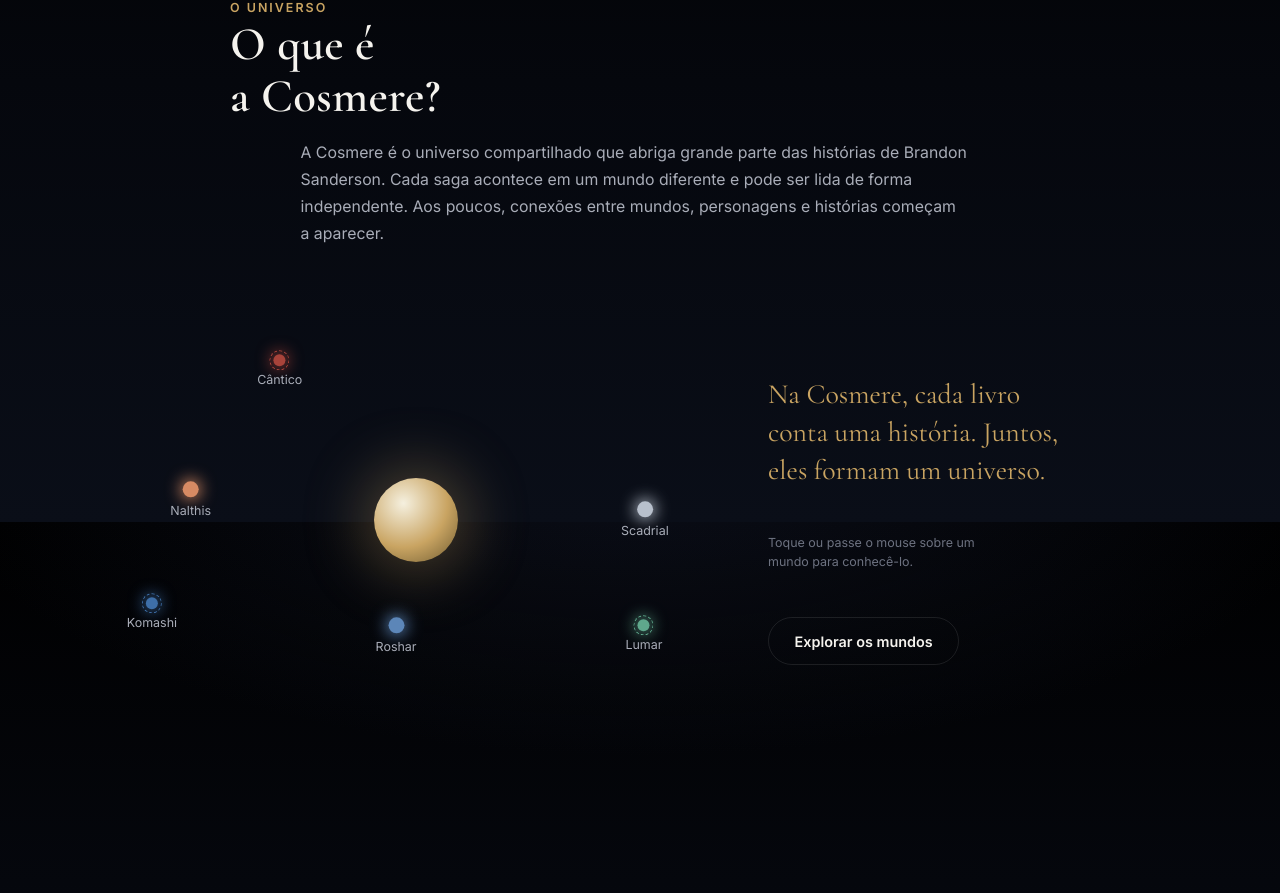
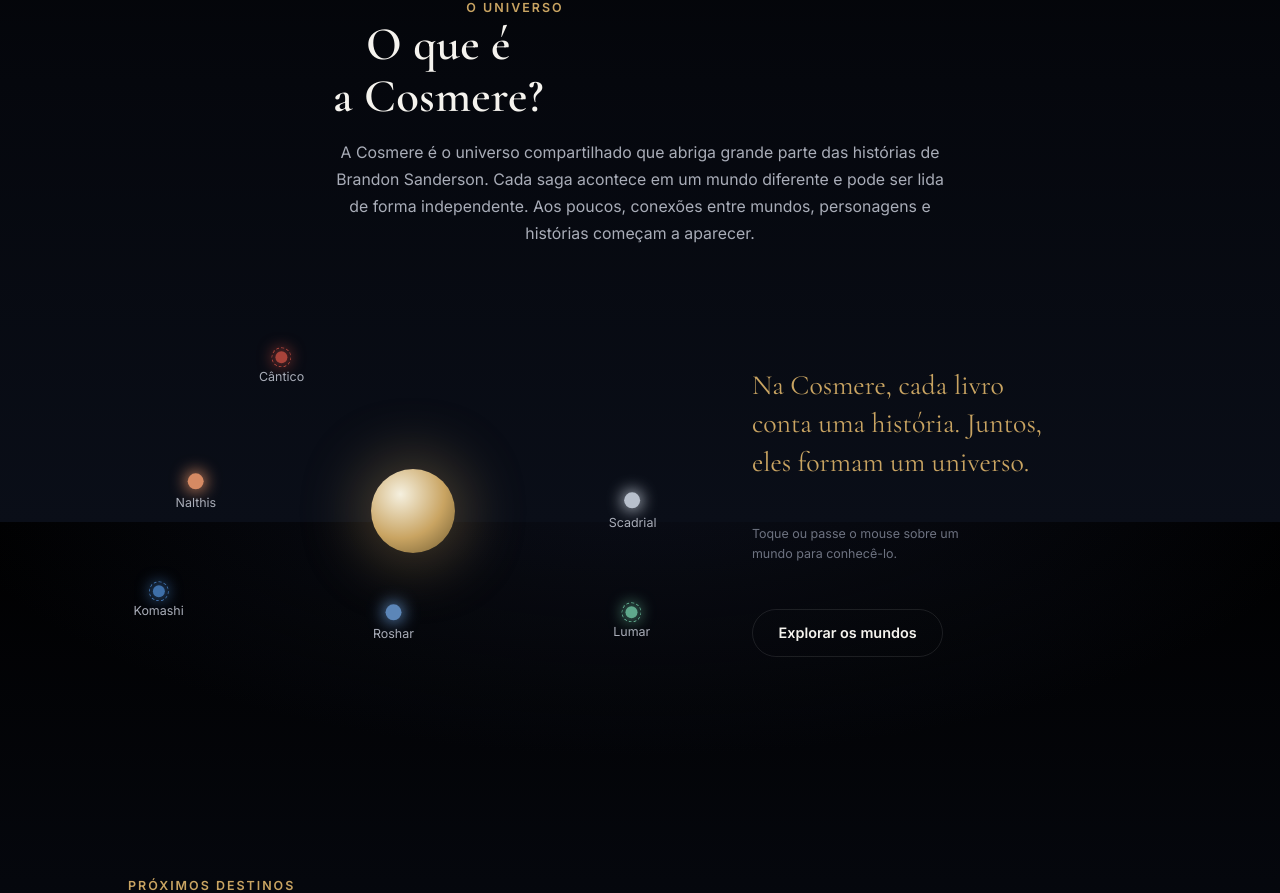
Before and after one commit to thadeucupello/cosmere-trama, a React (Vite) app in the folder cosmere/: page / in a window 1280 px wide. Shown: the part 1078-1971 px from the top of the page. Built offline with nearby package versions, Linux system fonts and the light colour scheme.

Commit message:
Centraliza abertura da Cosmere no preview

```diff
--- a/cosmere/src/styles/home-refinement-preview.css
+++ b/cosmere/src/styles/home-refinement-preview.css
@@ -6,23 +6,32 @@
 
 .cosmere-map--refined .cosmere-map__intro {
   width: 100%;
-  max-width: 820px;
+  max-width: 760px;
   margin-inline: auto;
 }
 
+/* O CSS-base força os headings da Cosmere para a esquerda no desktop.
+   Neste preview, a abertura funciona como um bloco editorial centralizado. */
+.cosmere-map--refined .cosmere-map__intro .section-heading-block {
+  width: 100%;
+  text-align: center !important;
+}
+
 .cosmere-map--refined .cosmere-map__intro .section-sub {
-  max-width: 68ch;
+  max-width: 62ch;
+  margin-inline: auto !important;
   font-size: var(--step-base);
   line-height: 1.72;
+  text-align: center;
 }
 
 .cosmere-map--refined .cosmere-map__experience {
   width: 100%;
-  max-width: 1040px;
+  max-width: 980px;
   margin-inline: auto;
   display: grid;
-  grid-template-columns: minmax(0, 1.2fr) minmax(260px, 0.8fr);
-  gap: clamp(2rem, 5vw, 4.5rem);
+  grid-template-columns: minmax(0, 1fr) minmax(280px, 0.72fr);
+  gap: clamp(2.5rem, 6vw, 5.5rem);
   align-items: center;
 }
 
@@ -33,7 +42,7 @@
 }
 
 .cosmere-map--refined .cosmere-orbit {
-  width: min(520px, 100%);
+  width: min(500px, 100%);
 }
 
 .cosmere-map--refined .cosmere-map__panel {
```
